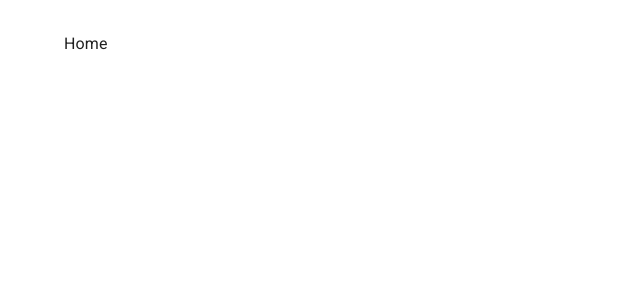
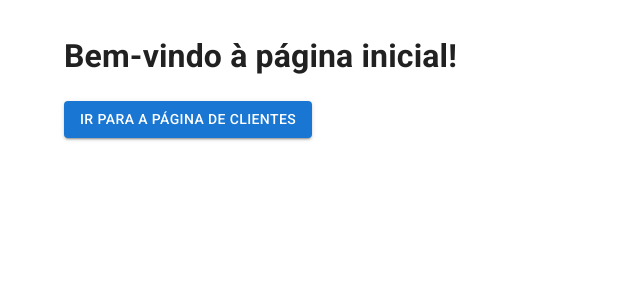
Before and after one commit to DionlenoPiata/fullstack_elevaty_challenge, a React (Create React App) app in the folder frontend/: page / in a window 1280 px wide. Shown: the top 300 px of the page, without its empty margins (0-640 px from the left). Built offline with nearby package versions, Linux system fonts and the light colour scheme.

Commit message:
Adding home page

```diff
--- a/frontend/src/pages/Home/index.js
+++ b/frontend/src/pages/Home/index.js
@@ -1,5 +1,22 @@
-function Home() {
-  return <div>Home</div>;
-}
+// Home.js
+import React from "react";
+import { Link } from "react-router-dom";
+import Button from "@mui/material/Button";
+
+const Home = () => {
+  return (
+    <div>
+      <h1>Bem-vindo à página inicial!</h1>
+      <Button
+        component={Link}
+        to="/customers"
+        variant="contained"
+        color="primary"
+      >
+        Ir para a página de clientes
+      </Button>
+    </div>
+  );
+};
 
 export default Home;
```
Also changed, not shown: 2 other files (tests, documents, lock files or other folders).
